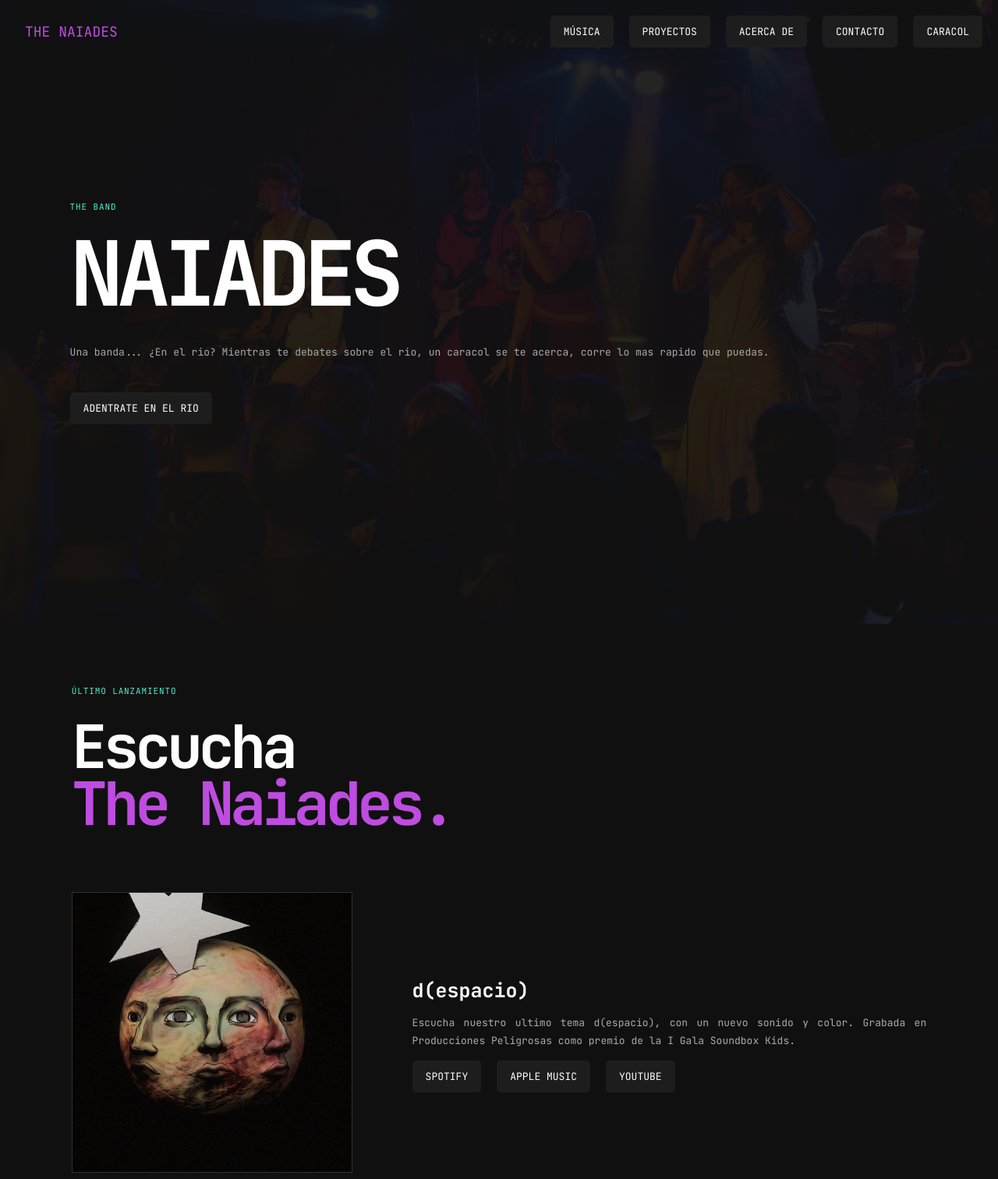
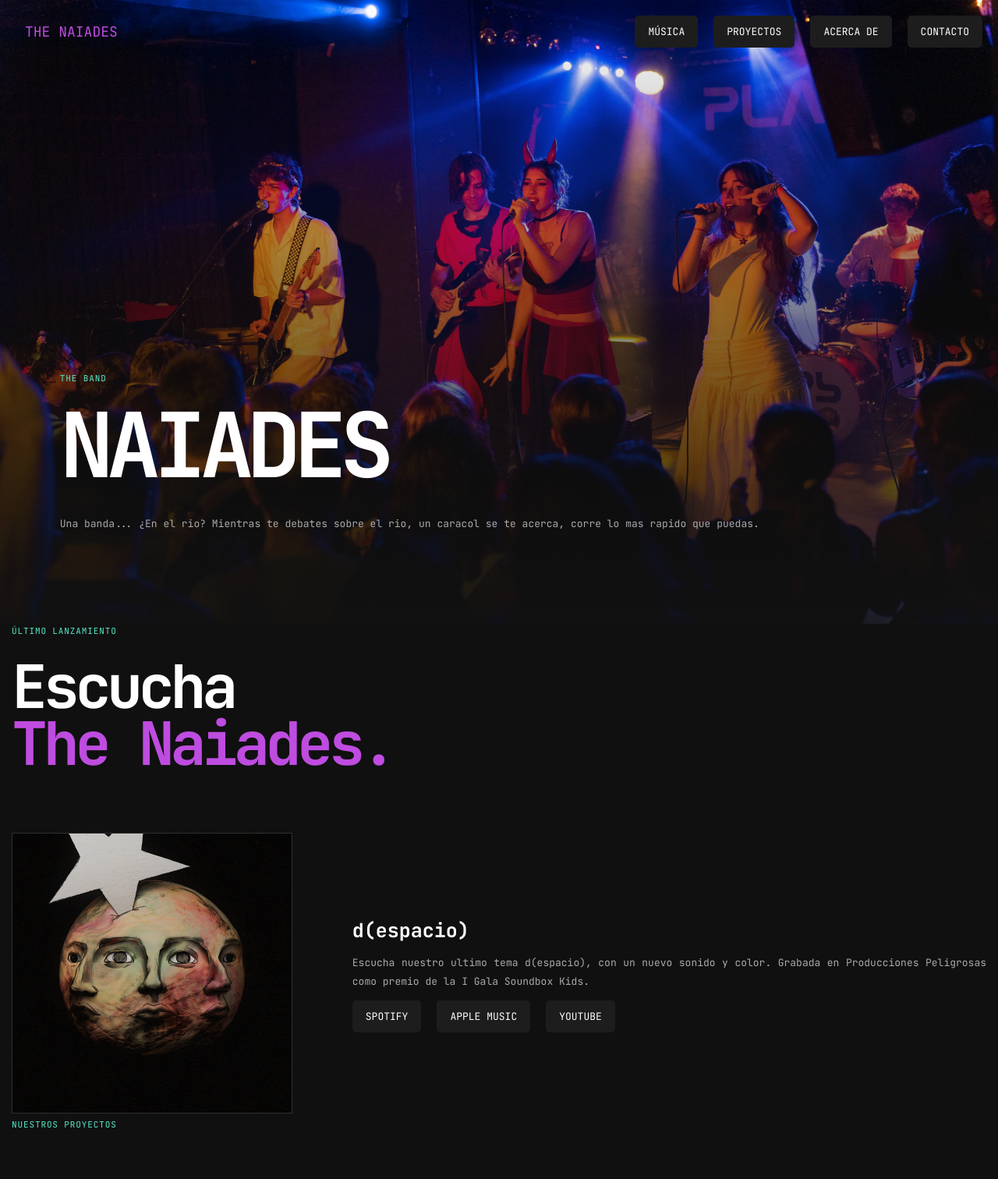
Before and after one commit to ItsTegno/thenaiadesweb, a website: page index.html in a window 1280 px wide. Shown: the top 1512 px of the page at 78% size. Drawn offline with Linux system fonts and the light colour scheme.

Commit message:
Some minor changes on hero and other

```diff
--- a/index.html
+++ b/index.html
@@ -15,7 +15,6 @@
                 <a class="button" href="#proyectos">PROYECTOS</a>
                 <a class="button" href="#acerca">ACERCA DE</a>
                 <a class="button" href="#contacto">CONTACTO</a>
-                <a class="button" href="caracol/index.html">CARACOL</a>
             </div>
         </header>
 
@@ -30,7 +29,7 @@
                     Una banda... ¿En el rio? Mientras te debates sobre el rio,
                     un caracol se te acerca, corre lo mas rapido que puedas.
                 </p>
-                <a class="button" href="#musica">ADENTRATE EN EL RIO</a>
+                <!--<a class="button" href="#musica">ADENTRATE EN EL RIO</a>-->
             </div>
         </div>
 
--- a/style.css
+++ b/style.css
@@ -30,7 +30,7 @@ body::selection {
 
 main{
     overflow: hidden;
-    background: var(--panel);
+    /*background: var(--panel);*/
 }
 header{
     display: flex;
@@ -68,7 +68,7 @@ h2{
 }
 h3{
     margin: 0;
-    font-size: clamp(10px, 6vw, 25px);
+    font-size: 25px;
     text-decoration: none;
     color: var(--title);
 }
@@ -117,8 +117,9 @@ p{
     min-height: 100vh;
     display: flex;
     flex-direction: column;
-    justify-content: center;
-    padding: clamp(40px, 8vw, 110px) clamp(25px, 7vw, 100px);
+    justify-content: flex-end;
+    padding: clamp(35px, 6vw, 90px);;
+    background: linear-gradient(to bottom, transparent, var(--panel));
 }
 .hero-content {
     max-width: 900px;
@@ -135,10 +136,10 @@ p{
     display: grid;
     min-height: 600px;
     justify-content: center;
+    background: var(--panel);
 }
 
 .section-content {
-    padding: clamp(35px, 6vw, 90px);
     max-width: 1250px;
 }
 
```
